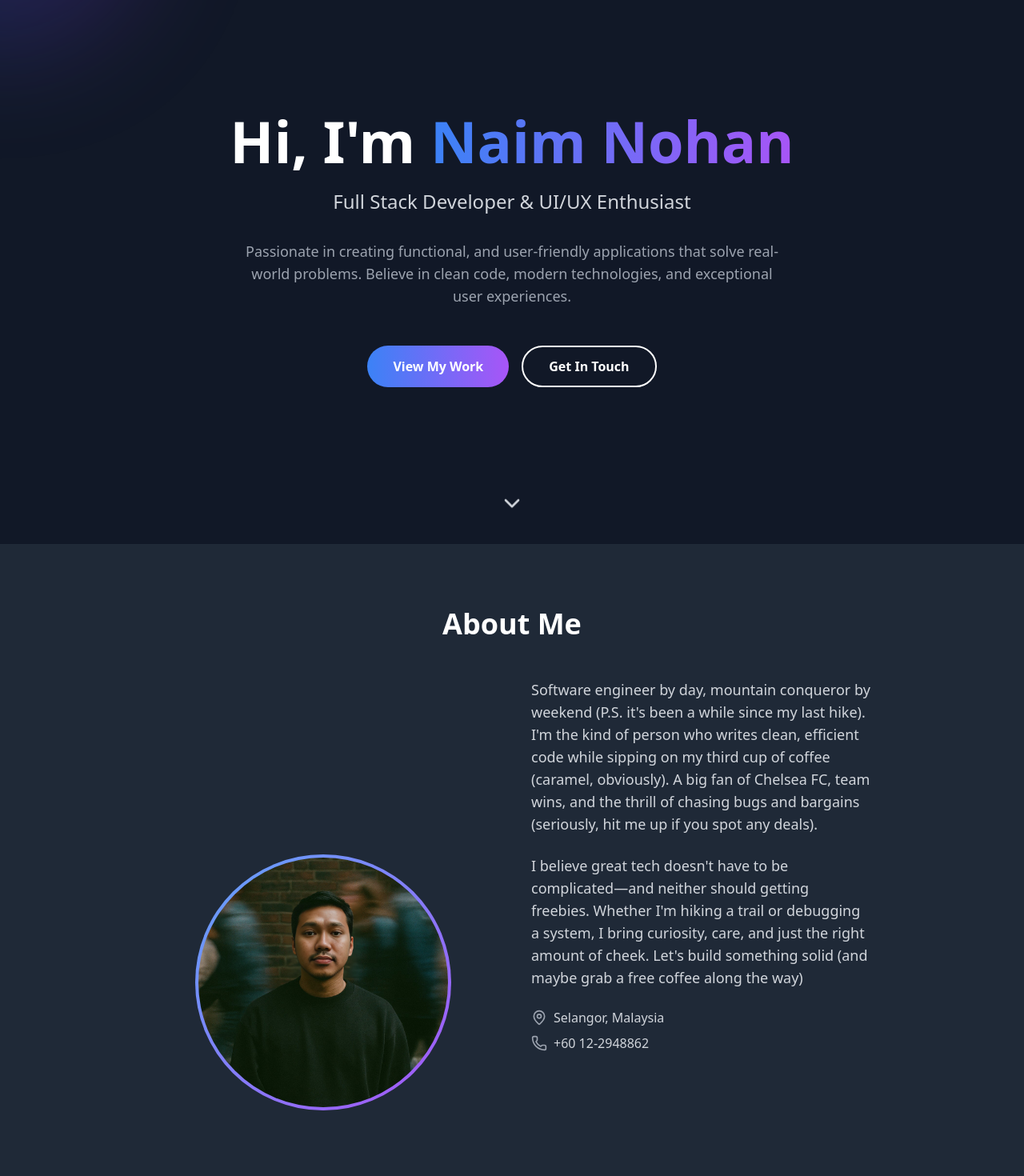
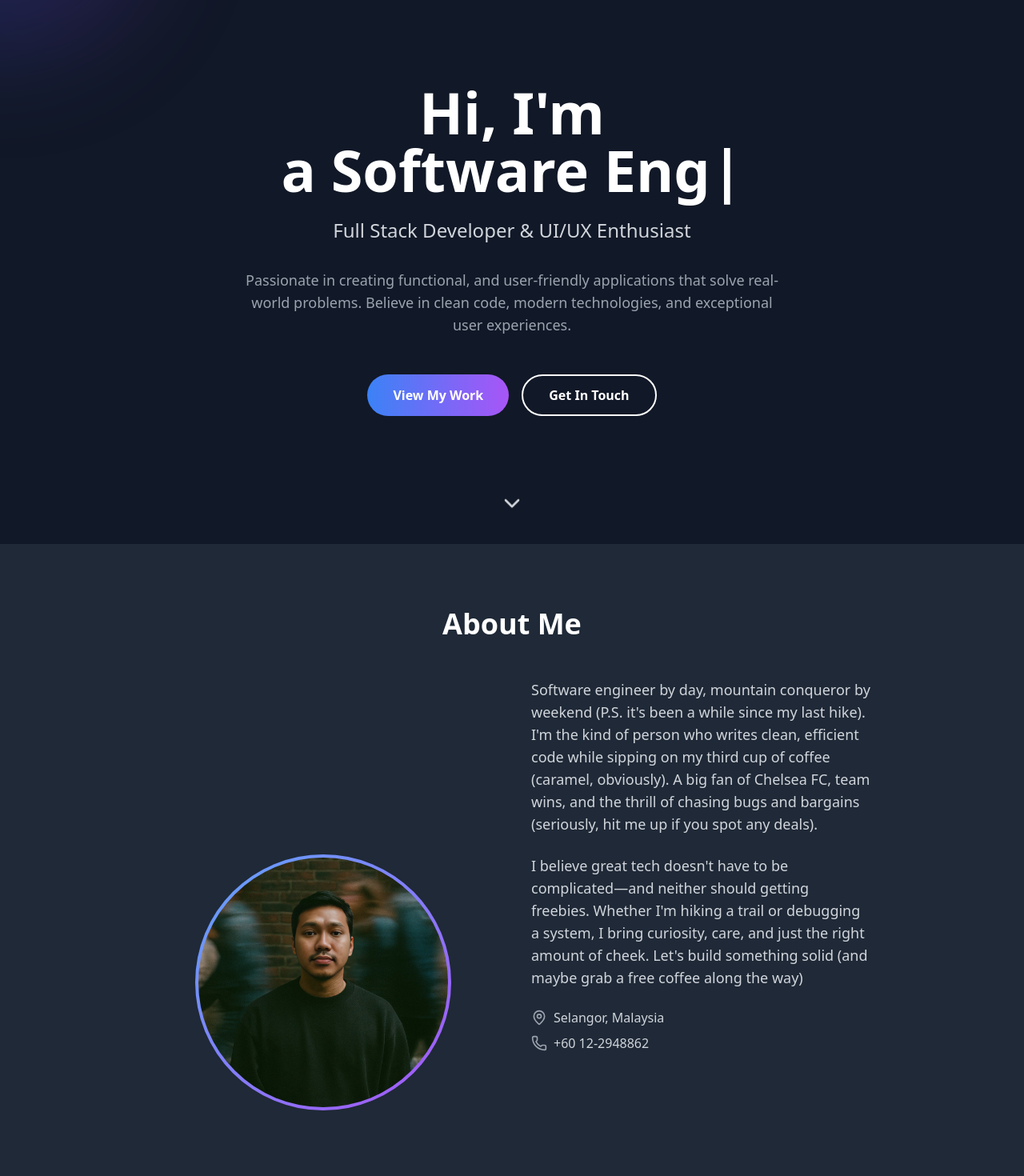
Before and after one commit to TengkuNaim/portfolio, a React (Vite) app: page / in a window 1280 px wide. Shown: the part 120-1590 px from the top of the page at 80% size. Built offline with nearby package versions, Linux system fonts and the light colour scheme; grey boxes are pictures that could not be loaded.

Commit message:
[update]: Tilt

```diff
--- a/package.json
+++ b/package.json
@@ -13,7 +13,9 @@
     "lucide-react": "^0.517.0",
     "react": "^19.1.0",
     "react-dom": "^19.1.0",
-    "swiper": "^11.2.8"
+    "react-parallax-tilt": "^1.7.298",
+    "swiper": "^11.2.8",
+    "typewriter-effect": "^2.22.0"
   },
   "devDependencies": {
     "@eslint/js": "^9.25.0",
--- a/src/App.tsx
+++ b/src/App.tsx
@@ -20,6 +20,8 @@ import {
   X,
 } from "lucide-react";
 import me from "./assets/naim.jpg";
+import Typewriter from "typewriter-effect";
+import Tilt from "react-parallax-tilt";
 
 // Import Swiper styles and modules
 import { Swiper, SwiperSlide } from "swiper/react";
@@ -466,9 +468,14 @@ const App: React.FC = () => {
           >
             <h1 className="text-5xl md:text-7xl font-bold text-gray-800 dark:text-white mb-6 animate-fade-in">
               Hi, I'm{" "}
-              <span className="bg-gradient-to-r from-blue-500 to-purple-500 bg-clip-text text-transparent">
-                Naim Nohan
-              </span>
+              <Typewriter
+                options={{
+                  strings: ["Naim Nohan", "a Software Engineer"],
+                  autoStart: true,
+                  loop: true,
+                  deleteSpeed: "natural",
+                }}
+              />{" "}
             </h1>
             <p className="text-xl md:text-2xl text-gray-600 dark:text-gray-300 mb-8 animate-fade-in-delay">
               Full Stack Developer & UI/UX Enthusiast
@@ -516,6 +523,13 @@ const App: React.FC = () => {
               About Me
             </h2>
             <div className="grid md:grid-cols-2 gap-12 items-center">
+              <Tilt
+                tiltEnable={true}
+                tiltMaxAngleX={15}
+                tiltMaxAngleY={15}
+                scale={1.05}
+                transitionSpeed={1000}
+              >
                 <div className="flex justify-center">
                   <div className="w-64 h-64 md:w-80 md:h-80 bg-gradient-to-br from-blue-400 to-purple-500 rounded-full flex items-center justify-center p-1">
                     <div className="w-full h-full bg-white dark:bg-gray-700 rounded-full overflow-hidden">
@@ -527,6 +541,7 @@ const App: React.FC = () => {
                     </div>
                   </div>
                 </div>
+              </Tilt>
               <div>
                 <p className="text-lg text-gray-600 dark:text-gray-300 mb-6">
                   Software engineer by day, mountain conqueror by weekend (P.S.
```
Also changed, not shown: 1 other file (tests, documents, lock files or other folders). Lines whose indentation alone changed are shown as unchanged.
